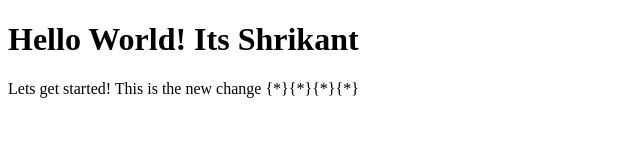
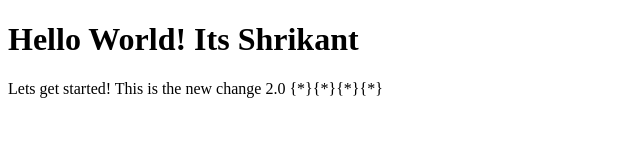
Before and after one commit to Shrikant991/Portfolio, a plain HTML site: page index.html in a window 1280 px wide. Shown: the full height of the page, 0-640 px from the left. Drawn offline with Linux system fonts and the light colour scheme.

Commit message:
Update index.html

```diff
--- a/index.html
+++ b/index.html
@@ -6,6 +6,6 @@
 <body>
  	<h1> Hello World! Its Shrikant </h1>
  	<p>  Lets get started!
- 	     This is the new change {*}{*}{*}{*} </p>
+ 	     This is the new change 2.0 {*}{*}{*}{*} </p>
 </body>
 </html>
```
